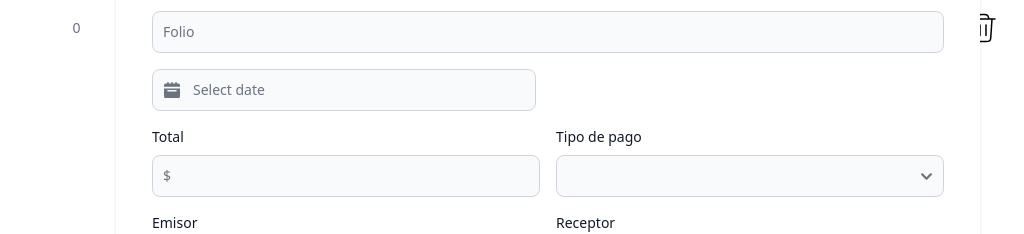
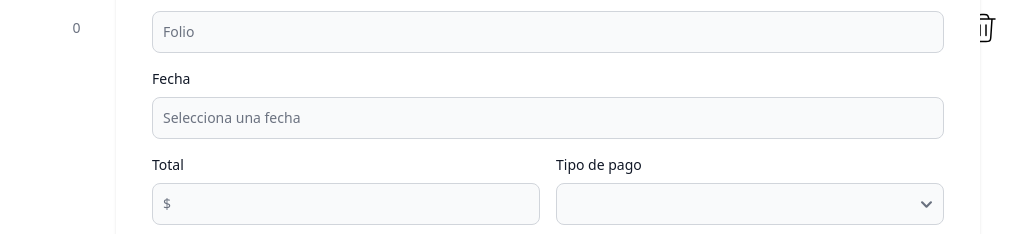
Before and after one commit to Steven-Padilla/bill_app, an Angular app: page /home in a window 1280 px wide. Both pictures are taken after a click on the button "Crear factura". Shown: the part 196-430 px from the top of the page, without its empty margins (92-1116 px from the left). Built offline with nearby package versions, Linux system fonts and the light colour scheme; no server answers.

Commit message:
fix:date picker

```diff
--- a/src/app/home-page/home-page.component.html
+++ b/src/app/home-page/home-page.component.html
@@ -217,31 +217,19 @@
             />
           </div>
           <div class="col-span-2">
-            <div class="relative max-w-sm">
-              <div
-                class="absolute inset-y-0 start-0 flex items-center ps-3 pointer-events-none"
-              >
-                <svg
-                  class="w-4 h-4 text-gray-500 dark:text-gray-400"
-                  aria-hidden="true"
-                  xmlns="http://www.w3.org/2000/svg"
-                  fill="currentColor"
-                  viewBox="0 0 20 20"
-                >
-                  <path
-                    d="M20 4a2 2 0 0 0-2-2h-2V1a1 1 0 0 0-2 0v1h-3V1a1 1 0 0 0-2 0v1H6V1a1 1 0 0 0-2 0v1H2a2 2 0 0 0-2 2v2h20V4ZM0 18a2 2 0 0 0 2 2h16a2 2 0 0 0 2-2V8H0v10Zm5-8h10a1 1 0 0 1 0 2H5a1 1 0 0 1 0-2Z"
-                  />
-                </svg>
-              </div>
-              <input
-                datepicker
-                datepicker-buttons
-                datepicker-autoselect-today
-                type="text"
-                class="bg-gray-50 border border-gray-300 text-gray-900 text-sm rounded-lg focus:ring-blue-500 focus:border-blue-500 block w-full ps-10 p-2.5 dark:bg-gray-700 dark:border-gray-600 dark:placeholder-gray-400 dark:text-white dark:focus:ring-blue-500 dark:focus:border-blue-500"
-                placeholder="Select date"
-              />
-            </div>
+            <label
+              for="date"
+              class="block mb-2 text-sm font-medium text-gray-900"
+              >Fecha</label
+            >
+            <input
+              id="date"
+              type="text"
+              formControlName="date"
+              value="{{ formBill.value.date }}"
+              class="block p-2.5 w-full text-sm text-gray-900 bg-gray-50 rounded-lg border border-gray-300 focus:ring-blue-500 focus:border-blue-500"
+              placeholder="Selecciona una fecha"
+            />
           </div>
           <div class="col-span-2 sm:col-span-1">
             <label
```
